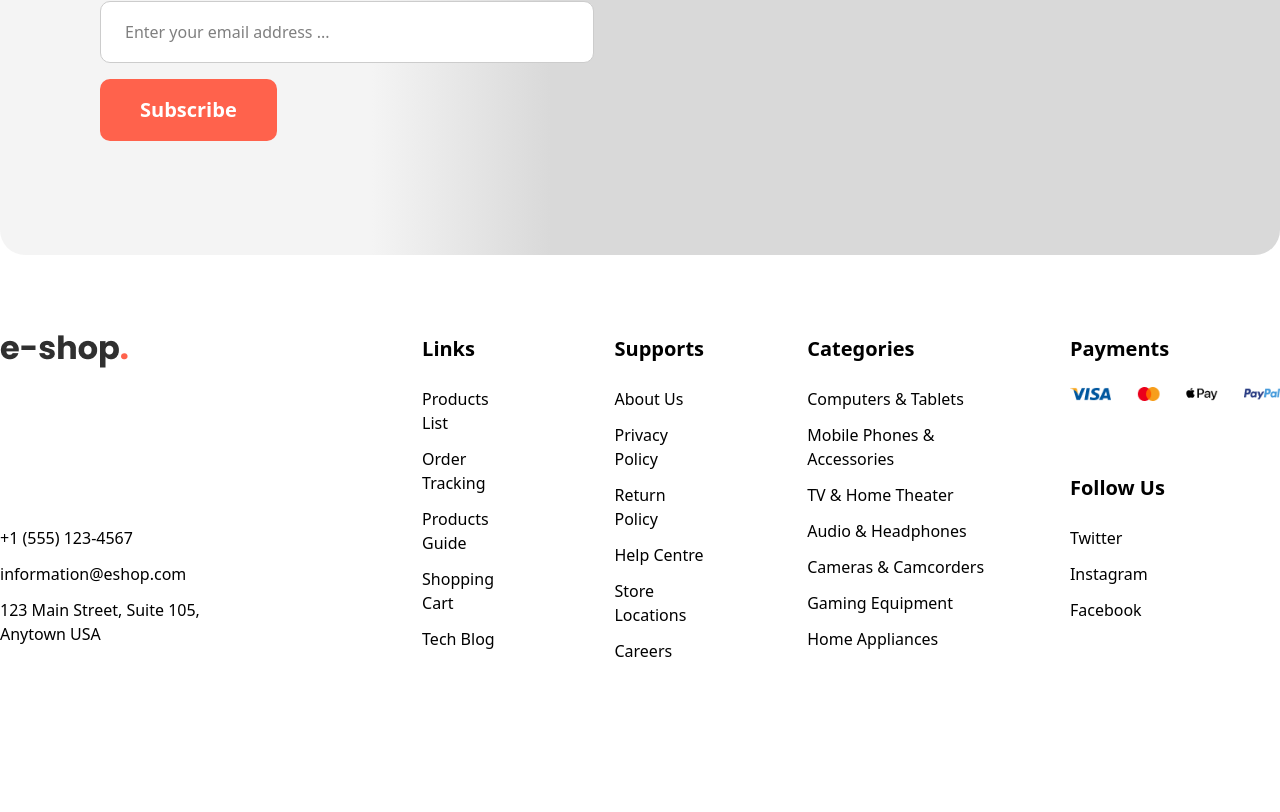
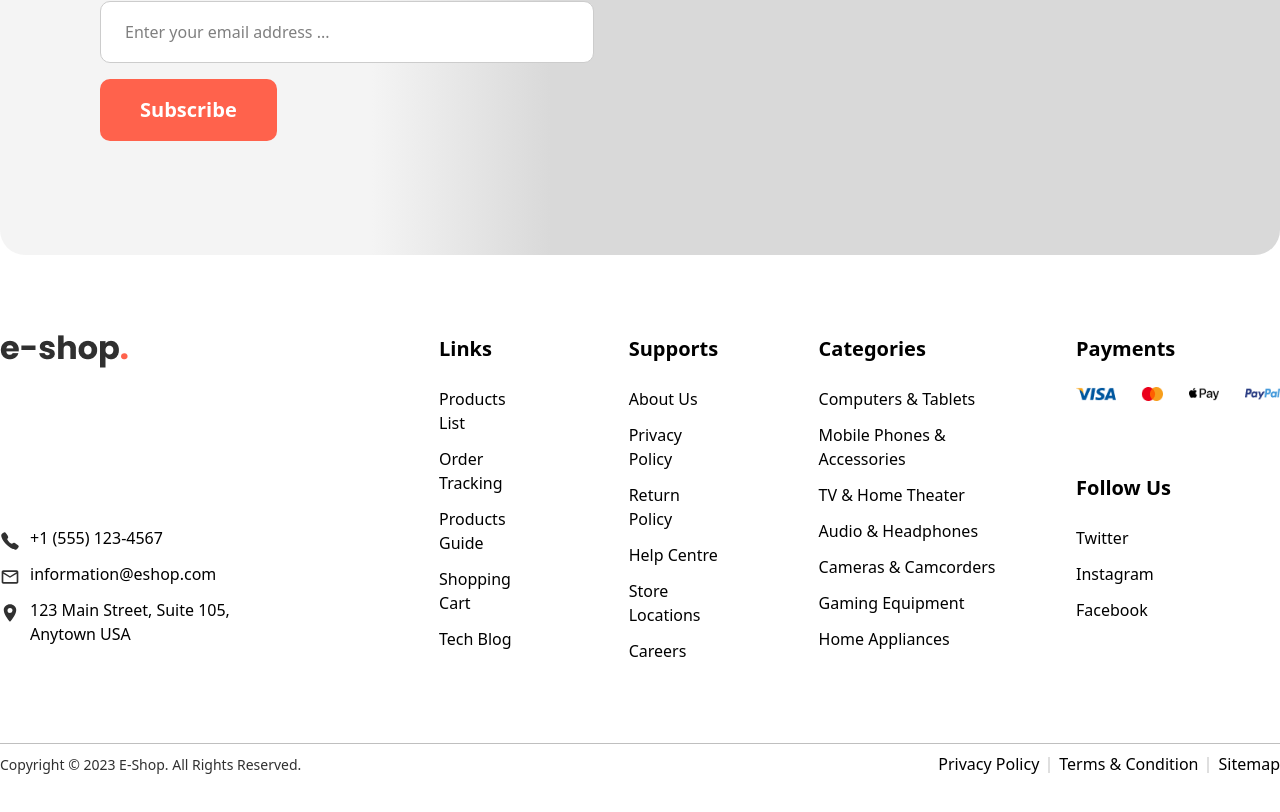
Before and after one commit to mn-sohel/eshop, a React (Vite) app: page / in a window 1280 px wide. Shown: the part 1285-2097 px from the top of the page. Before the commit the page ends 1948 px from the top, so only its background shows below. Built offline with nearby package versions, Linux system fonts and the light colour scheme.

Commit message:
footer icon part done
footer icon

```diff
--- a/src/components/footer/FooterBottom.jsx
+++ b/src/components/footer/FooterBottom.jsx
@@ -1,18 +1,35 @@
 import React from 'react'
 import Container from '../commonLayouts/Container'
 import { Link } from 'react-router-dom'
+import { IoCall, IoLocationSharp } from 'react-icons/io5'
+import { MdOutlineMail } from 'react-icons/md'
 
 const FooterBottom = () => {
   return (
     <div className='mt-20'>
       <Container>
-        <div className='flex'>
+        <div className='flex border-b border-[#BFBFBF] pb-20'>
             <div className='mr-[167px]'>
               <img src="images/logo.png" alt="logo" />
               <ul className='mt-[158px] flex flex-col gap-3'>
+                <li className='relative pl-[30px]'>
+                  <div className='absolute top-[5px] left-0'>
+                    <IoCall className='text-xl text-[#303030]'/>
+                  </div>
                   <Link to="tel:01256952">+1 (555) 123-4567</Link>
+                </li>
+                <li className='relative pl-[30px]'>
+                  <div className='absolute top-[5px] left-0'>
+                    <MdOutlineMail className='text-xl text-[#303030]'/>
+                  </div>
                   <Link to="mailto:information@eshop.com">information@eshop.com</Link>
+                </li>
+                <li className='relative pl-[30px]'>
+                  <div className='absolute top-[5px] left-0'>
+                    <IoLocationSharp className='text-xl text-[#303030]'/>
+                  </div>
                   <Link to="https://maps.app.goo.gl/EX96cdL6htA2pWJA7" target='_blank'>123 Main Street, Suite 105, Anytown USA</Link>
+                </li>
               </ul>
             </div>
             <div className='mr-[96px]'>
@@ -59,6 +76,19 @@ const FooterBottom = () => {
               </ul>
             </div>
         </div>
+        {/* <div className=''></div> */}
+         <div className='flex justify-between mb-27 mt-2'>
+          <div>
+            <span className='font-["Montserrat"] text-[14px] text-[#303030] leading-5 font-normal'>Copyright © 2023 E-Shop. All Rights Reserved.</span>
+          </div>
+
+          <div className='flex gap-5 items-center'>
+            <h5>Privacy Policy</h5>
+            <h5 className='relative after:content-[""] after:bg-[#bfbfbf] after:absolute after:w-[1px] after:h-[16px] after:left-[-10px] after:top-[55%] after:-translate-[50%] before:content-[""] before:bg-[#bfbfbf] before:absolute before:w-[1px] before:h-[16px] before:right-[-10px] before:top-[55%] before:-translate-[50%]'>Terms & Condition</h5>
+            <h5>Sitemap</h5>
+          </div>
+        </div>
+
       </Container>
     </div>
   )
```
Lines whose indentation alone changed are shown as unchanged.
